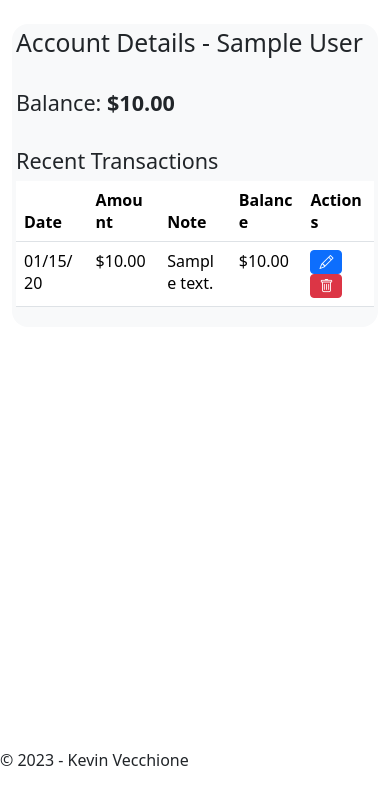
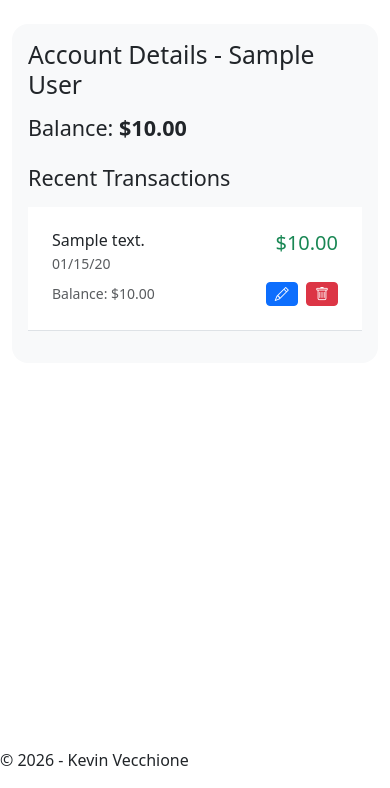
Before and after one commit to kvecchione/savings-tracker, a Django app: page /account/1/ in a window 390 px wide. Shown: the part 56-844 px from the top of the page. Run offline with Django 4.2, Linux system fonts and the light colour scheme; tables that the repository leaves empty hold one stand-in row (values such as "Sample post"); some libraries are stand-ins or nearby versions.

Commit message:
Updated mobile view for account

```diff
--- a/savings_tracker/static/css/style.css
+++ b/savings_tracker/static/css/style.css
@@ -2,3 +2,15 @@ table {
     word-wrap: break-word;
     table-layout: fixed;
 }
+
+.table-hover-row:hover {
+    background-color: rgba(0, 0, 0, 0.075);
+}
+
+.table-hover-disable {
+    pointer-events: none;
+}
+
+.table-hover-disable .card {
+    pointer-events: auto;
+}
--- a/savings_tracker/templates/account.html
+++ b/savings_tracker/templates/account.html
@@ -7,32 +7,31 @@
 {% include 'nav.html' %}
 
 <main role="main">
-    <main role="main">
     <div class="container">
-            <div class="p-1 mt-4 bg-light rounded-4">
+        <div class="p-3 mt-4 bg-light rounded-4">
             <h2>Account Details - {{ account.name }}</h2>
-                <br/>
-                <h4>Balance: <b>${{ account.balance }}</b></h4>
-                <br/>
+            <h4 class="mt-3">Balance: <b>${{ account.balance }}</b></h4>
+
+            <h4 class="mt-4 mb-3">Recent Transactions</h4>
+            <div class="table-responsive">
                 <table class="table">
-                    <h4>Recent Transactions</h4>
-                    <thead>
+                    <thead class="d-none d-md-table-header-group">
                         <tr>
                             <th scope="col">Date</th>
                             <th scope="col">Amount</th>
                             <th scope="col">Note</th>
-                            <th scope="col">Balance</th>
+                            <th scope="col" class="d-none d-lg-table-cell">Balance</th>
                             <th scope="col">Actions</th>
                         </tr>
                     </thead>
                     <tbody>
                         {% for transaction in transactions %}
-                        <tr>
-                        <td>{{ transaction.datetime |date:"m/d/y" }} </th>
+                        <tr class="d-none d-md-table-row table-hover-row">
+                            <td>{{ transaction.datetime|date:"m/d/y" }}</td>
                             <td>${{ transaction.amount }}</td>
-                        <td>{{ transaction.description |wordwrap:10 }}</td>
-                        <td>${{ transaction.post_balance }}</td>
-                        <td>
+                            <td>{{ transaction.description }}</td>
+                            <td class="d-none d-lg-table-cell">${{ transaction.post_balance }}</td>
+                            <td class="text-nowrap">
                                 <a href="/transaction/edit/{{ transaction.id }}/" class="btn btn-sm btn-primary" title="Edit">
                                     <i class="bi bi-pencil"></i>
                                 </a>
@@ -42,6 +41,39 @@
                                         <i class="bi bi-trash"></i>
                                     </button>
                                 </form>
+                            </td>
+                        </tr>
+
+                        <!-- Mobile card view -->
+                        <tr class="d-md-none table-hover-disable">
+                            <td class="p-2" colspan="5">
+                                <div class="card border-0">
+                                    <div class="card-body p-3">
+                                        <div class="d-flex justify-content-between align-items-start mb-2">
+                                            <div>
+                                                <h6 class="mb-1">{{ transaction.description }}</h6>
+                                                <small class="text-muted">{{ transaction.datetime|date:"m/d/y" }}</small>
+                                            </div>
+                                            <h5 class="mb-0 {% if transaction.amount < 0 %}text-danger{% else %}text-success{% endif %}">
+                                                ${{ transaction.amount }}
+                                            </h5>
+                                        </div>
+                                        <div class="d-flex justify-content-between align-items-center">
+                                            <small class="text-muted">Balance: ${{ transaction.post_balance }}</small>
+                                            <div>
+                                                <a href="/transaction/edit/{{ transaction.id }}/" class="btn btn-sm btn-primary me-1" title="Edit">
+                                                    <i class="bi bi-pencil"></i>
+                                                </a>
+                                                <form method="POST" action="/transaction/delete/{{ transaction.id }}/" style="display:inline;">
+                                                    {% csrf_token %}
+                                                    <button type="submit" class="btn btn-sm btn-danger" title="Delete" onclick="return confirm('Are you sure you want to delete this transaction?');">
+                                                        <i class="bi bi-trash"></i>
+                                                    </button>
+                                                </form>
+                                            </div>
+                                        </div>
+                                    </div>
+                                </div>
                             </td>
                         </tr>
                         {% endfor %}
--- a/savings_tracker/templates/footer.html
+++ b/savings_tracker/templates/footer.html
@@ -1,3 +1,3 @@
 <footer class="fixed-bottom">
-    <p>&copy; 2023 - Kevin Vecchione</p>
+    <p>&copy; 2026 - Kevin Vecchione</p>
 </footer>
```
Lines whose indentation alone changed are shown as unchanged.
